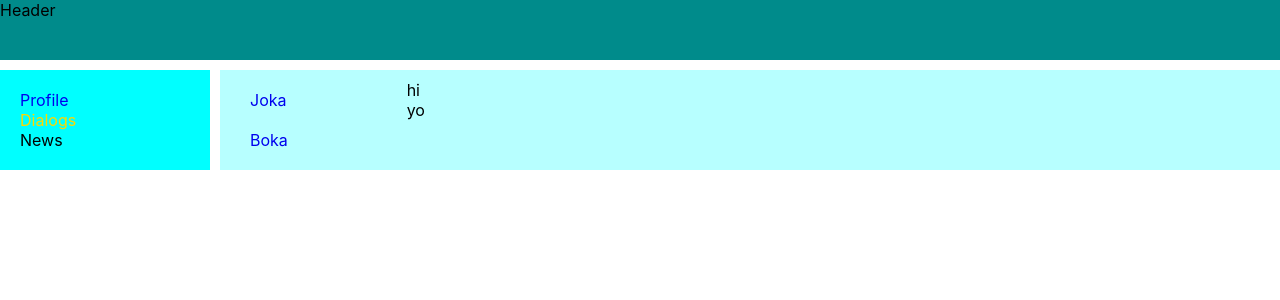
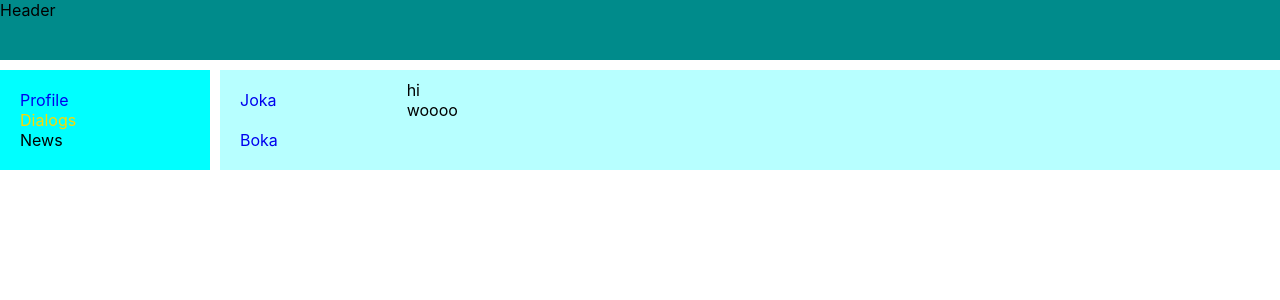
Before and after one commit to kurtykurtykurty/react-way-of-samurai, a React (Create React App) app: page /dialogs in a window 1280 px wide. Shown: the top 300 px of the page. Built offline with nearby package versions, Linux system fonts and the light colour scheme.

Commit message:
lesson 23 props for dialogs

```diff
--- a/src/components/Dialogs/index.js
+++ b/src/components/Dialogs/index.js
@@ -1,24 +1,29 @@
 import { NavLink } from "react-router-dom";
 import style from "./index.module.css";
+
+const Dialog = (props) => {
+  const path = "/dialogs/" + props.id;
+  return (
+    <div className={style.dialog}>
+      <NavLink to={path}>{props.name}</NavLink>
+    </div>
+  );
+};
+
+const Message = (props) => {
+  return <div className={style.message}>{props.message}</div>;
+};
 
 const Dialogs = (props) => {
   return (
     <div className={style.dialogs}>
       <div className={style.dialogsItems}>
-        <div className={style.dialog}>
-          <NavLink to="/dialogs/1" className={style.dialog}>
-            Joka
-          </NavLink>
-        </div>
-        <div className={style.dialog}>
-          <NavLink to="/dialogs/2" className={style.dialog}>
-            Boka
-          </NavLink>
-        </div>
+        <Dialog name="Joka" id="1" />
+        <Dialog name="Boka" id="2" />
       </div>
       <div className={style.messages}>
-        <div className={style.message}>hi</div>
-        <div className={style.message}>yo</div>
+        <Message message="hi" />
+        <Message message="woooo" />
       </div>
     </div>
   );
--- /dev/null
+++ b/src/components/Profile/MyPosts/MyPost.module.css
@@ -0,0 +1,7 @@
+.postsBlock {
+  padding: 10px;
+}
+
+.posts {
+  margin-top: 10px;
+}
--- a/src/components/Profile/MyPosts/index.js
+++ b/src/components/Profile/MyPosts/index.js
@@ -1,13 +1,17 @@
-import style from "./index.module.css";
+import style from "./MyPost.module.css";
 import Post from "./Post";
 
 const MyPosts = () => {
   return (
-    <div>
-      My posts
+    <div className={style.postsBlock}>
+      <h3>My posts</h3>
       <div>
-        <textarea></textarea>
-        <button>Add post</button>
+        <div>
+          <textarea></textarea>
+        </div>
+        <div>
+          <button>Add post</button>
+        </div>
       </div>
       <div className={style.posts}>
         <Post message="Hello pidor" likes="0" />
--- /dev/null
+++ b/src/components/Profile/ProfileInfo/index.js
@@ -0,0 +1,14 @@
+import style from "./index.module.css";
+
+const Profile = () => {
+  return (
+    <div className={style.profile}>
+      <div>
+        <img src="https://upload.wikimedia.org/wikipedia/commons/b/bb/Alexander_cuts_the_Gordian_Knot.jpg" />{" "}
+      </div>
+      <div className={style.descriptionBlock}>ava + description</div>
+    </div>
+  );
+};
+
+export default Profile;
--- /dev/null
+++ b/src/components/Profile/ProfileInfo/index.module.css
@@ -0,0 +1,3 @@
+.descriptionBlock {
+  padding: 10px;
+}
--- a/src/components/Profile/index.js
+++ b/src/components/Profile/index.js
@@ -1,13 +1,11 @@
 import style from "./index.module.css";
 import MyPosts from "./MyPosts";
+import ProfileInfo from "./ProfileInfo";
 
 const Profile = () => {
   return (
-    <div className={style.profile}>
-      <div>
-        <img src="https://upload.wikimedia.org/wikipedia/commons/b/bb/Alexander_cuts_the_Gordian_Knot.jpg" />{" "}
-      </div>
-      <div>ava + description</div>
+    <div>
+      <ProfileInfo />
       <MyPosts />
     </div>
   );
```
Also changed, not shown: src/components/Profile/MyPosts/index.module.css (deleted).
